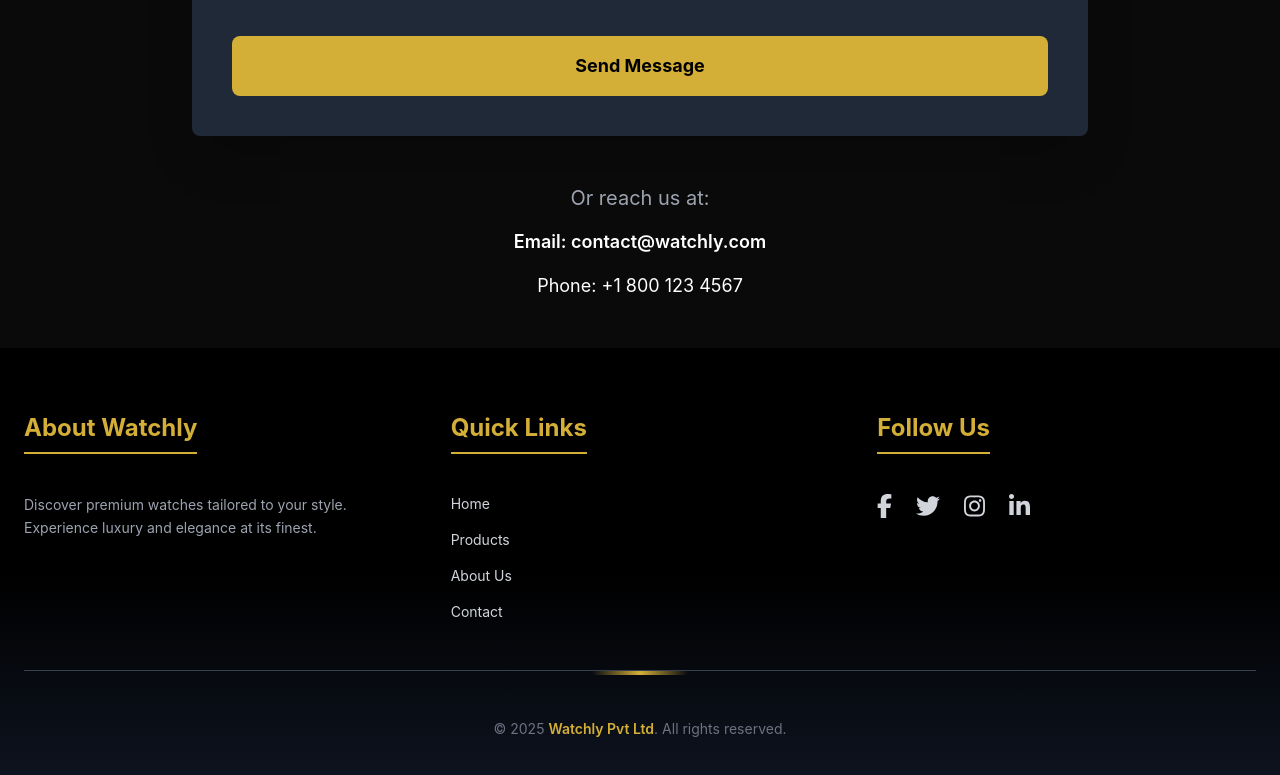
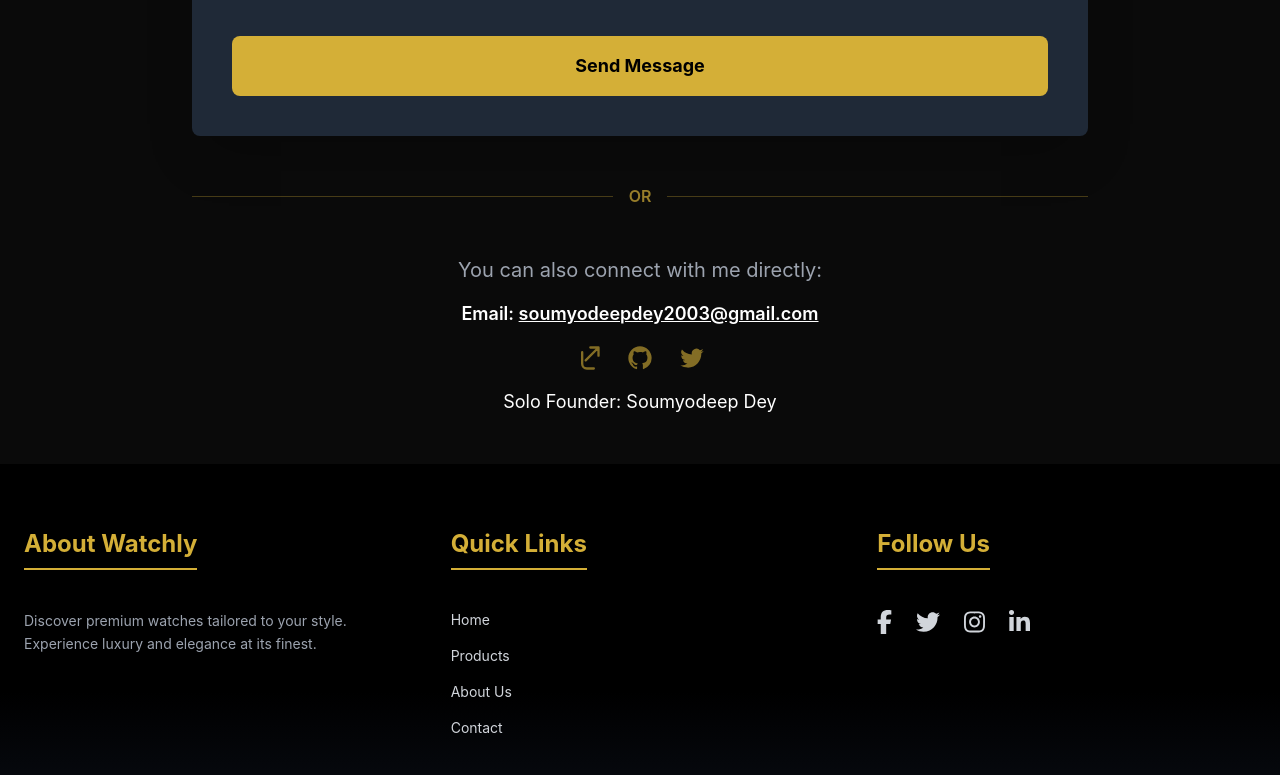
Before and after one commit to Soumyodeep-Dey/WatchLy, a React (Vite) app in the folder frontend/watchly/: page /contact in a window 1280 px wide. Shown: the part 781-1556 px from the top of the page. Built offline with nearby package versions, Linux system fonts and the light colour scheme.

Commit message:
info update

```diff
--- a/frontend/watchly/src/pages/ContactPage.jsx
+++ b/frontend/watchly/src/pages/ContactPage.jsx
@@ -1,4 +1,37 @@
 import { useState } from 'react';
+
+const socials = [
+  {
+    name: 'Portfolio',
+    url: 'https://soumyodeep-dey.vercel.app/',
+    icon: (
+      <svg className="w-7 h-7" fill="none" stroke="currentColor" strokeWidth="2" viewBox="0 0 24 24" aria-hidden="true">
+        <path strokeLinecap="round" strokeLinejoin="round" d="M10 14L21 3m0 0v7m0-7h-7M7 7v10a4 4 0 004 4h6" />
+      </svg>
+    ),
+    aria: 'Portfolio of Soumyodeep Dey',
+  },
+  {
+    name: 'GitHub',
+    url: 'https://github.com/Soumyodeep-Dey',
+    icon: (
+      <svg className="w-7 h-7" fill="currentColor" viewBox="0 0 24 24" aria-hidden="true">
+        <path fillRule="evenodd" d="M12 2C6.477 2 2 6.484 2 12.017c0 4.425 2.865 8.18 6.839 9.504.5.092.682-.217.682-.483 0-.237-.008-.868-.013-1.703-2.782.605-3.369-1.343-3.369-1.343-.454-1.158-1.11-1.466-1.11-1.466-.908-.62.069-.608.069-.608 1.003.07 1.531 1.032 1.531 1.032.892 1.53 2.341 1.088 2.91.832.092-.647.35-1.088.636-1.338-2.22-.253-4.555-1.113-4.555-4.951 0-1.093.39-1.988 1.029-2.688-.103-.253-.446-1.272.098-2.65 0 0 .84-.27 2.75 1.026A9.564 9.564 0 0112 6.844c.85.004 1.705.115 2.504.337 1.909-1.296 2.747-1.027 2.747-1.027.546 1.379.202 2.398.1 2.651.64.7 1.028 1.595 1.028 2.688 0 3.848-2.339 4.695-4.566 4.943.359.309.678.92.678 1.855 0 1.338-.012 2.419-.012 2.747 0 .268.18.58.688.482A10.019 10.019 0 0022 12.017C22 6.484 17.522 2 12 2z" clipRule="evenodd"></path>
+      </svg>
+    ),
+    aria: 'GitHub profile of Soumyodeep Dey',
+  },
+  {
+    name: 'Twitter',
+    url: 'https://x.com/Soumyodeep2003',
+    icon: (
+      <svg className="w-7 h-7" fill="currentColor" viewBox="0 0 24 24" aria-hidden="true">
+        <path d="M8.29 20.251c7.547 0 11.675-6.253 11.675-11.675 0-.178 0-.355-.012-.53A8.348 8.348 0 0022 5.92a8.19 8.19 0 01-2.357.646 4.118 4.118 0 001.804-2.27 8.224 8.224 0 01-2.605.996 4.107 4.107 0 00-6.993 3.743 11.65 11.65 0 01-8.457-4.287 4.106 4.106 0 001.27 5.477A4.072 4.072 0 012.8 9.713v.052a4.105 4.105 0 003.292 4.022 4.095 4.095 0 01-1.853.07 4.108 4.108 0 003.834 2.85A8.233 8.233 0 012 18.407a11.616 11.616 0 006.29 1.84"></path>
+      </svg>
+    ),
+    aria: 'Twitter profile of Soumyodeep Dey',
+  },
+];
 
 export default function Contact() {
   const [formData, setFormData] = useState({
@@ -6,6 +39,7 @@
     email: '',
     message: '',
   });
+  const [submitted, setSubmitted] = useState(false);
 
   const handleChange = (e) => {
     setFormData({ ...formData, [e.target.name]: e.target.value });
@@ -14,17 +48,20 @@
   const handleSubmit = (e) => {
     e.preventDefault();
     // Handle form submission logic here, e.g., sending data to an API
-    console.log(formData);
+    setSubmitted(true);
+    setTimeout(() => setSubmitted(false), 4000);
+    setFormData({ name: '', email: '', message: '' });
   };
 
   return (
     <div className="py-12 px-4 bg-black-rich text-white min-h-screen flex flex-col justify-center">
-      <h1 className="text-5xl font-bold text-center mb-12 text-gold">Contact Us</h1>
+      <h1 className="text-5xl font-bold text-center mb-12 text-gold">Contact Me</h1>
 
       <div className="w-full max-w-4xl mx-auto">
         <form
           onSubmit={handleSubmit}
           className="bg-gray-800 p-10 shadow-2xl rounded-lg space-y-8"
+          aria-label="Contact form"
         >
           {/* Name Field */}
           <div>
@@ -43,6 +80,7 @@
               className="w-full p-4 text-lg border border-gray-600 rounded-lg bg-black text-white focus:outline-none focus:ring-2 focus:ring-gold transition duration-200"
               placeholder="Enter your name"
               required
+              aria-required="true"
             />
           </div>
 
@@ -63,6 +101,7 @@
               className="w-full p-4 text-lg border border-gray-600 rounded-lg bg-black text-white focus:outline-none focus:ring-2 focus:ring-gold transition duration-200"
               placeholder="Enter your email"
               required
+              aria-required="true"
             />
           </div>
 
@@ -83,6 +122,7 @@
               rows="6"
               placeholder="Write your message"
               required
+              aria-required="true"
             ></textarea>
           </div>
 
@@ -93,13 +133,41 @@
           >
             Send Message
           </button>
+
+          {/* Success Message */}
+          {submitted && (
+            <div className="mt-4 text-center text-green-400 font-semibold animate-fade-in">
+              Thank you for reaching out! I will get back to you soon.
+            </div>
+          )}
         </form>
 
-        {/* Contact Info */}
-        <div className="mt-12 text-center text-gray-400 space-y-4">
-          <p className="text-xl">Or reach us at:</p>
-          <p className="font-semibold text-white text-lg">Email: contact@watchly.com</p>
-          <p className="text-white text-lg">Phone: +1 800 123 4567</p>
+        {/* Divider */}
+        <div className="flex items-center my-12">
+          <div className="flex-grow border-t border-gold/30"></div>
+          <span className="mx-4 text-gold/70 font-semibold">OR</span>
+          <div className="flex-grow border-t border-gold/30"></div>
+        </div>
+
+        {/* Contact & Social Info */}
+        <div className="text-center text-gray-400 space-y-4">
+          <p className="text-xl">You can also connect with me directly:</p>
+          <p className="font-semibold text-white text-lg">Email: <a href="mailto:soumyodeepdey2003@gmail.com" className="underline hover:text-gold transition-colors">soumyodeepdey2003@gmail.com</a></p>
+          <div className="flex justify-center gap-6 mt-4">
+            {socials.map((social) => (
+              <a
+                key={social.name}
+                href={social.url}
+                className="text-gold/60 hover:text-gold transition-colors duration-300"
+                aria-label={social.aria}
+                target="_blank"
+                rel="noopener noreferrer"
+              >
+                {social.icon}
+              </a>
+            ))}
+          </div>
+          <p className="text-white text-lg mt-4">Solo Founder: Soumyodeep Dey</p>
         </div>
       </div>
     </div>
```
